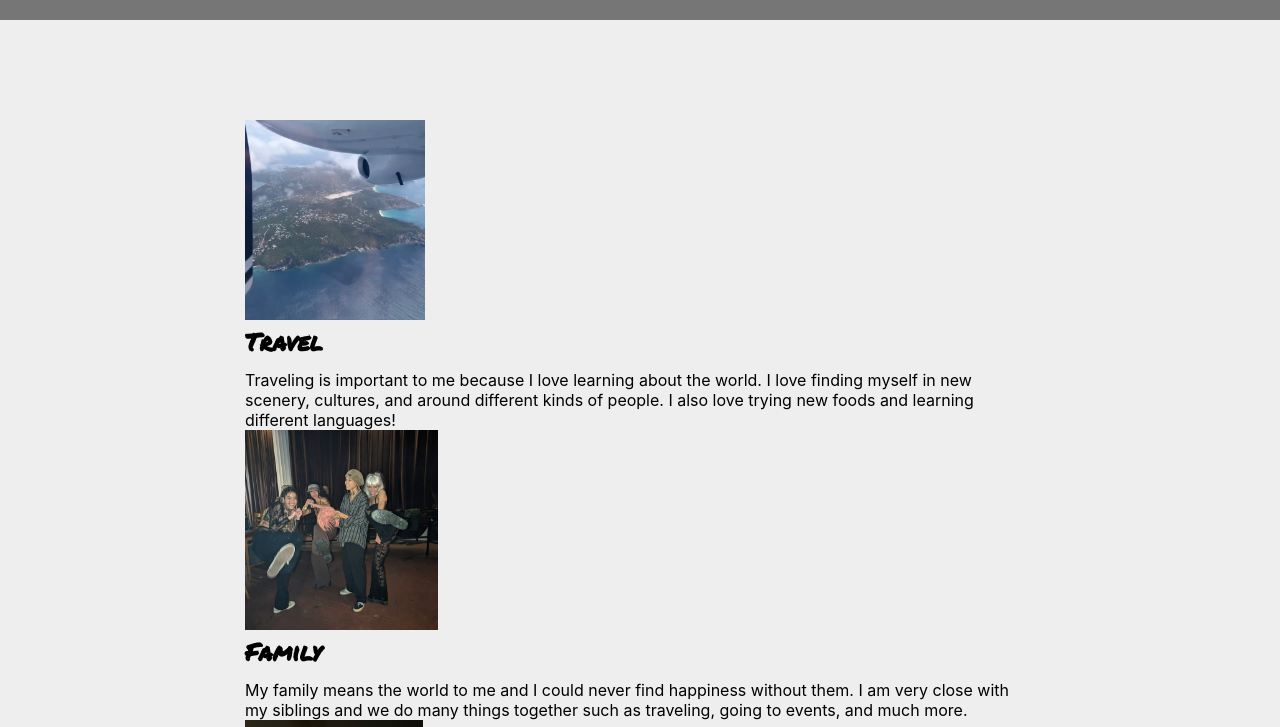
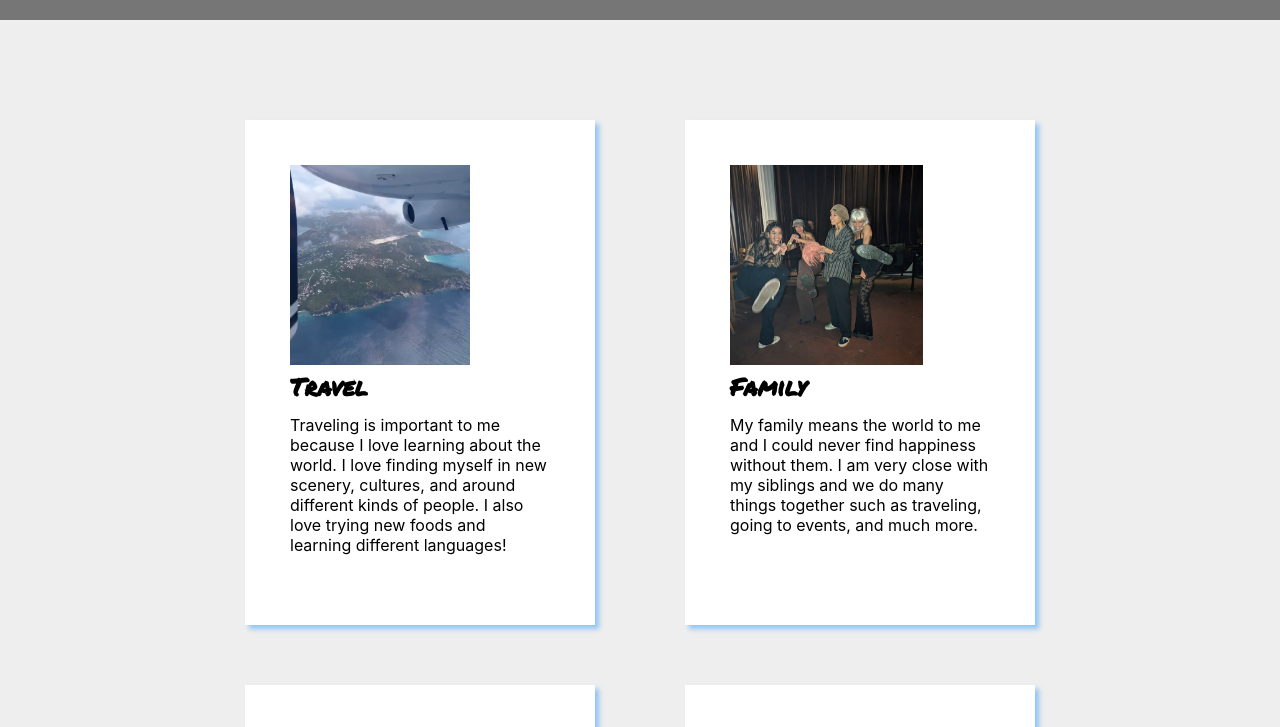
Before and after one commit to roseliep/se_project_about-me, a plain HTML site: page se_project_about-me/index.html in a window 1280 px wide. Shown: the part 780-1507 px from the top of the page. Drawn offline with Linux system fonts and the light colour scheme; files whose address does not match are found by name.

Commit message:
Update style.css

```diff
--- a/se_project_about-me/style.css
+++ b/se_project_about-me/style.css
@@ -13,7 +13,7 @@ p {
 
 .page {
   font-family: 'Inter', sans-serif;
-  background: #eeeeee;
+  background: #eee;
 }
 
 .header {
@@ -49,9 +49,9 @@ p {
   margin: 100px auto 50px
 }
 
-.card {
+.article {
   width: 350px;
-  margin-bottom: 350px;
+  margin-bottom: 60px;
   padding: 45px 45px 70px;
   background: #fff;
   box-shadow: 4px 4px 5px rgba(0, 132, 255, 0.4);
```
